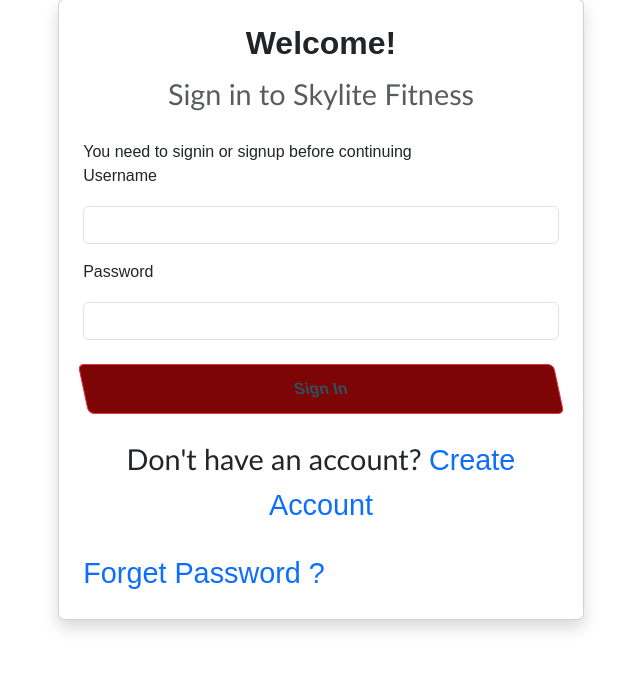
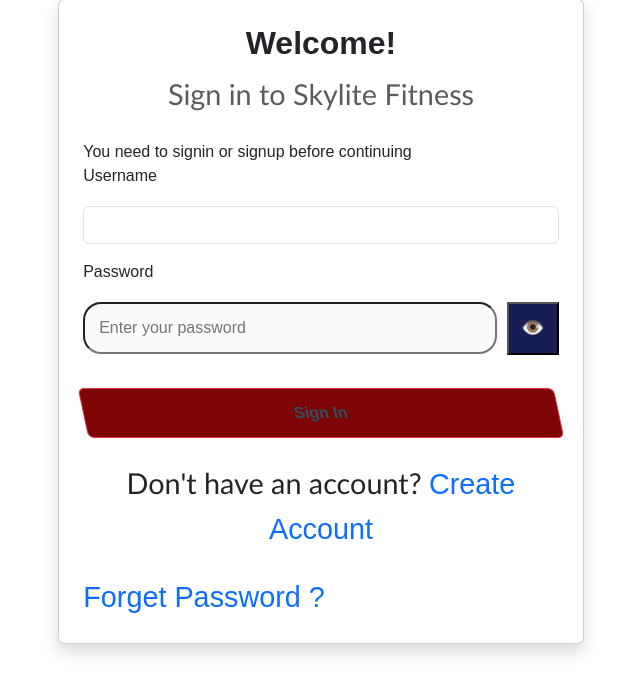
Before and after one commit to oxygenfunds/skylite-fitness-, a Django app: page /accounts/signin/ in a window 1280 px wide. Shown: the part 256-940 px from the top of the page, without its empty margins (319-959 px from the left). Run offline with Django 5.2, Linux system fonts and the light colour scheme; some libraries are stand-ins or nearby versions.

Commit message:
initial commit

```diff
--- a/accounts/templates/dashboard.html
+++ b/accounts/templates/dashboard.html
@@ -19,7 +19,7 @@ Dashboard | Skylite Fitness
             </p>
 
             <h1>
-                Hello {{ user.first_name|default:user.username }} 👋 wellcome  to SKYLITE FITNESS!
+                Hello {{ user.first_name|default:user.username }} 👋 welcome  to SKYLITE FITNESS!
             </h1>
 
             <p class="welcome-text">
--- a/accounts/templates/signin.html
+++ b/accounts/templates/signin.html
@@ -154,11 +154,20 @@
                             Password
                         </label>
 
+                        <div class="password-wrapper">
                         <input
                             type="password"
                             name="password"
-                            class="form-control"
+                            id="password"
+                            placeholder="Enter your password"
                             required>
+
+                            <button type="button" class="toggle-password" id="togglePassword"
+                            data-target="password" aria-label="show password" >
+
+                         👁️</button>
+                        </div>
+
                     </div>
 
                     <button
--- a/accounts/templates/signup.html
+++ b/accounts/templates/signup.html
@@ -77,6 +77,7 @@ create account | sign
 
             <div class="form-group">
                 <label for="password">Password</label>
+
                 <div class="password-wrapper">
                 <input
                     type="password"
@@ -88,7 +89,7 @@ create account | sign
                 <button type="button" class="toggle-password" id="togglePassword"
                 data-target="password" aria-label="show password">
 
-                👁️</i> </button>
+                👁️ </button>
                 </div>
 
 
@@ -110,7 +111,7 @@ create account | sign
                 <button type="button" class="toggle-password" id="togglePassword"
                 data-target="confirm_password" aria-label="show password">
 
-                👁️</i> </button>
+                👁️ </button>
                 </div>
 
 
```
Also changed, not shown: db.sqlite3.
